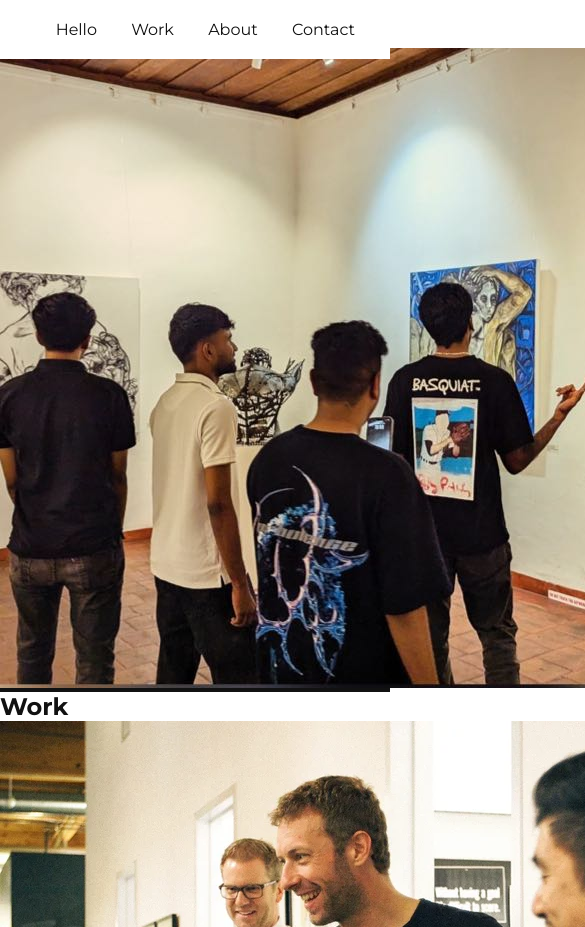
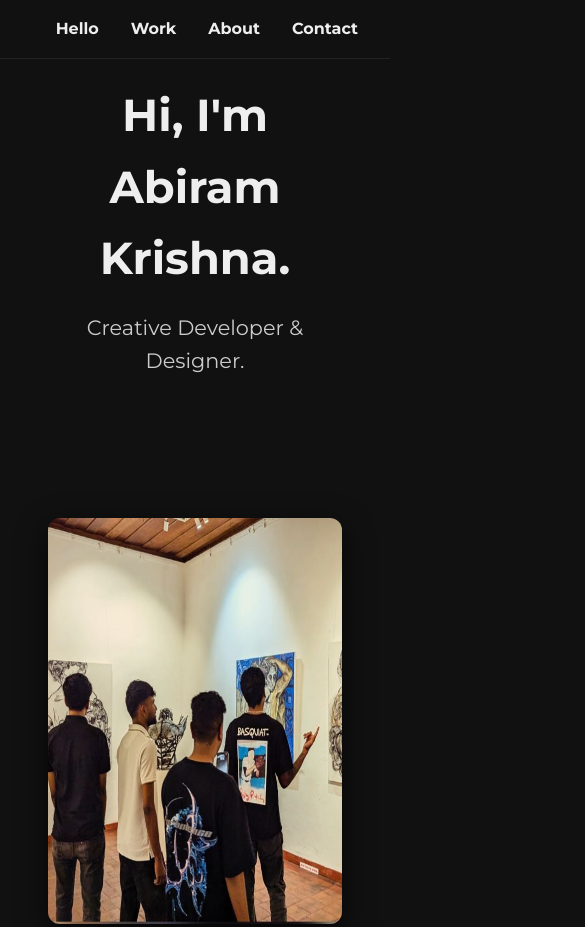
Before and after one commit to AlanKJ005/portfolio, a plain HTML site: page index.html in a window 390 px wide. Shown: the top 927 px of the page, 585 px wide, since content can reach past the window. Drawn offline with Linux system fonts and the light colour scheme.

Commit message:
Update style.css

```diff
--- a/style.css
+++ b/style.css
@@ -1,18 +1,204 @@
-:root {
-  --bg: #fff;
-  --fg: #111;
-  --accent: #007bff;
+/* Reset */
+* {
+  margin: 0;
+  padding: 0;
+  box-sizing: border-box;
 }
 
-* { margin:0; padding:0; box-sizing:border-box; }
-body { font-family: 'Montserrat', sans-serif; background: var(--bg); color: var(--fg); }
-header { position: fixed; width:100%; background: var(--bg); padding:20px; text-align:right; z-index:10; }
-header ul { list-style:none; }
-header ul li { display:inline; margin:0 15px; }
-header ul li a { text-decoration:none; color:var(--fg);}
-.section { min-height:100vh; padding: 120px 20px 60px; display:flex; flex-direction:column; align-items:center; justify-content:center; text-align:center; }
-.hero { background:#111; color:#fff; }
-.section h2 { font-size:2.5rem; margin-bottom:24px; }
-.projects { display:flex; flex-wrap:wrap; gap:20px; justify-content:center; }
-.project { background:#f4f4f4; padding:20px; max-width:300px; border-left:4px solid var(--accent); }
-footer { padding:40px; text-align:center; font-size:0.9rem; }
+body {
+  font-family: 'Montserrat', sans-serif;
+  background-color: #111;
+  color: #eee;
+  line-height: 1.6;
+  scroll-behavior: smooth;
+}
+
+a {
+  color: #1e90ff;
+  text-decoration: none;
+}
+
+a:hover {
+  text-decoration: underline;
+}
+
+header {
+  position: fixed;
+  width: 100%;
+  background-color: #111;
+  padding: 1rem 2rem;
+  z-index: 1000;
+  border-bottom: 1px solid #222;
+}
+
+.nav-container {
+  max-width: 1200px;
+  margin: 0 auto;
+}
+
+.nav-list {
+  list-style: none;
+  display: flex;
+  justify-content: flex-end;
+  gap: 2rem;
+}
+
+.nav-list li a {
+  font-weight: 600;
+  font-size: 1rem;
+  color: #eee;
+  transition: color 0.3s ease;
+}
+
+.nav-list li a:hover {
+  color: #1e90ff;
+}
+
+main {
+  max-width: 900px;
+  margin: 0 auto;
+  padding-top: 80px;
+  padding-left: 1rem;
+  padding-right: 1rem;
+}
+
+section {
+  margin-bottom: 5rem;
+}
+
+/* Hero with side image */
+.hero {
+  height: 100vh;
+  display: flex;
+  align-items: center;
+  justify-content: center;
+  color: #eee;
+  padding: 0 2rem;
+  gap: 2rem;
+  background: #111;
+  flex-wrap: wrap;
+}
+
+.hero-text {
+  flex: 1 1 300px;
+  max-width: 500px;
+}
+
+.hero-text h1 {
+  font-size: 3.5rem;
+  font-weight: 700;
+  margin-bottom: 1rem;
+}
+
+.hero-text p {
+  font-size: 1.5rem;
+  font-weight: 400;
+  color: #ccc;
+}
+
+.hero-image {
+  flex: 1 1 300px;
+  max-width: 600px;
+  display: flex;
+  justify-content: center;
+}
+
+.hero-image img {
+  width: 100%;
+  height: auto;
+  border-radius: 12px;
+  box-shadow: 0 10px 30px rgba(0,0,0,0.7);
+}
+
+/* Work Section */
+.work-section h2,
+.about-section h2,
+.contact-section h2 {
+  font-size: 2.5rem;
+  margin-bottom: 1.5rem;
+  font-weight: 700;
+  color: #eee;
+  border-bottom: 2px solid #1e90ff;
+  display: inline-block;
+  padding-bottom: 0.5rem;
+}
+
+.projects-grid {
+  display: grid;
+  grid-template-columns: repeat(auto-fit,minmax(240px,1fr));
+  gap: 1.5rem;
+}
+
+.project-card {
+  background: #222;
+  padding: 1.5rem;
+  border-radius: 8px;
+  transition: background 0.3s ease, transform 0.3s ease;
+  color: #eee;
+  box-shadow: 0 2px 10px rgba(0,0,0,0.5);
+  display: flex;
+  flex-direction: column;
+  justify-content: flex-start;
+  text-align: left;
+}
+
+.project-card:hover {
+  background: #1e90ff;
+  color: white;
+  transform: translateY(-5px);
+  cursor: pointer;
+}
+
+.project-card h3 {
+  margin-bottom: 0.5rem;
+  font-weight: 700;
+}
+
+.project-card p {
+  font-size: 0.95rem;
+  color: inherit;
+}
+
+/* Images inside project cards */
+.project-card img {
+  width: 100%;
+  height: 180px;
+  object-fit: cover;
+  border-radius: 8px;
+  margin-bottom: 1rem;
+  box-shadow: 0 5px 15px rgba(0,0,0,0.4);
+}
+
+/* About & Contact */
+.about-section p,
+.contact-section p {
+  max-width: 600px;
+  margin: 0 auto;
+  font-size: 1.2rem;
+  color: #ccc;
+}
+
+footer {
+  text-align: center;
+  padding: 2rem;
+  font-size: 0.9rem;
+  border-top: 1px solid #222;
+  color: #666;
+}
+
+/* Responsive */
+@media (max-width: 900px) {
+  .hero {
+    flex-direction: column;
+    text-align: center;
+  }
+  .hero-text, .hero-image {
+    max-width: 100%;
+  }
+  .hero-text h1 {
+    font-size: 2.8rem;
+  }
+  .hero-text p {
+    font-size: 1.3rem;
+  }
+}
```
